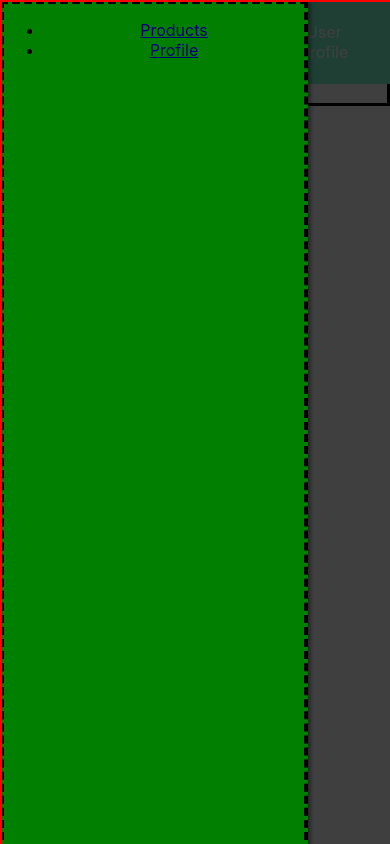
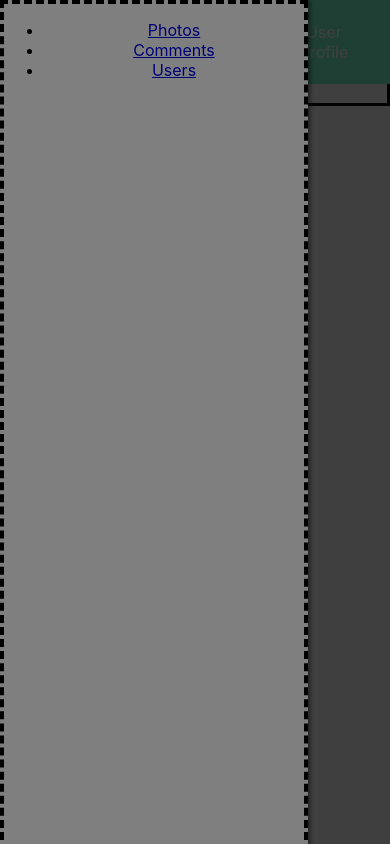
Before and after one commit to devcaceres1/galeria, a React (Create React App) app: page / in a window 390 px wide. Built offline with nearby package versions, Linux system fonts and the light colour scheme.

Commit message:
Added some additional CSS to Hamburger component

```diff
--- a/src/components/GrayOutScreen/GrayOutScreen.css
+++ b/src/components/GrayOutScreen/GrayOutScreen.css
@@ -6,7 +6,5 @@
     z-index: 100;
     top : 0;
     left : 0;
-    border: double 2px red;
-
-
+    z-index: 1;
 }
--- /dev/null
+++ b/src/components/HamburgerMenu/HamburgerMenu.css
@@ -0,0 +1,11 @@
+.hamburger-menu{
+    position : fixed;
+    height : 100%;
+    width : 300px;
+    background-color : white;
+    box-shadow : 2px 0 5px rgba(0,0,0,0.5);
+    top : 0;
+    left: 0;
+    border: dashed 4px black;
+    z-index: 2;
+}
--- a/src/components/HamburgerMenu/HamburgerMenu.js
+++ b/src/components/HamburgerMenu/HamburgerMenu.js
@@ -1,5 +1,5 @@
 import React, {Component} from 'react';
-import './Toggle.css'
+import './HamburgerMenu.css'
 
 
 class HamburgerMenu extends Component {
@@ -7,9 +7,10 @@ class HamburgerMenu extends Component {
         return (
         <nav className = 'hamburger-menu'>
             <div className = 'gray-out'> </div>
-        <ul>
-            <li> <a href = '/'> Products </a> </li>
-            <li> <a href = '/'> Profile </a> </li>
+        <ul className = 'ham-links'>
+            <li> <a href = '/'> Photos </a> </li>
+            <li> <a href = '/'> Comments </a> </li>
+            <li> <a href = '/'> Users </a> </li>
         </ul>
     </nav>
         )
--- a/src/components/HamburgerMenu/Toggle.css
+++ b/src/components/HamburgerMenu/Toggle.css
@@ -8,6 +8,7 @@
     background : transparent;
     border : none;
     cursor : pointer;
+    z-index: 1;
 }
 
 .toggle-butt:focus{
@@ -19,15 +20,3 @@
     height : 3px;
     background-color : white;
 }
-
-.hamburger-menu{
-    position : fixed;
-    height : 100%;
-    width : 300px;
-    background-color : lime;
-    box-shadow : 2px 0 5px rgba(0,0,0,0.5);
-    top : 0;
-    left: 0;
-    border: dashed 4px black;
-    z-index: 200;
-}
```
